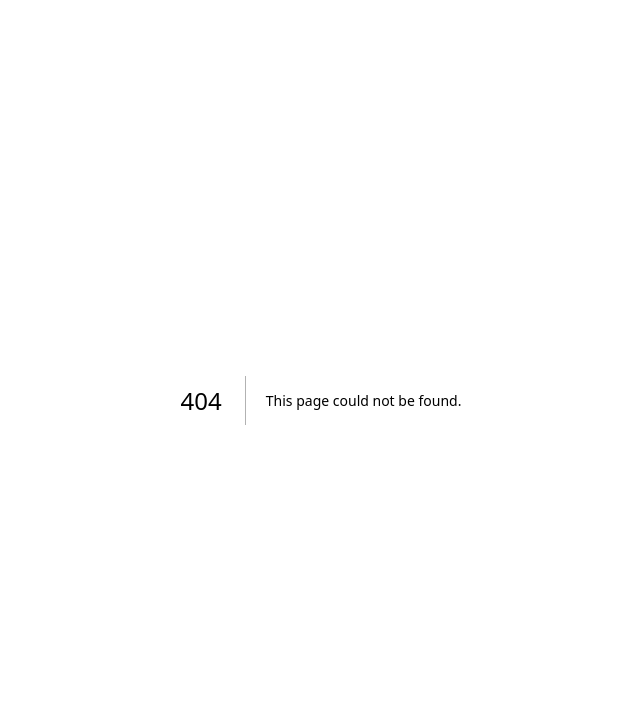
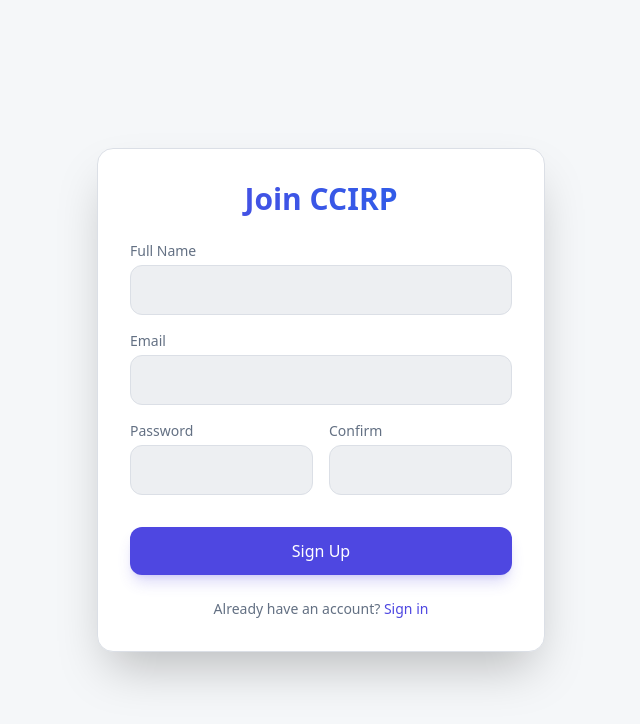
Before and after one commit to jimmy2683/CCIRP-fe, a Next.js app: page /register in a window 1280 px wide. Before the commit this address had no page. Shown: the top 724 px of the page, without its empty margins (319-959 px from the left). Built offline with nearby package versions, Linux system fonts and the light colour scheme.

Commit message:
feat: implement login and registration pages

```diff
--- /dev/null
+++ b/app/login/page.tsx
@@ -0,0 +1,58 @@
+"use client";
+
+import { useState } from "react";
+import { useAuth } from "@/components/providers/AuthProvider";
+import { api } from "@/libs/api";
+import Link from "next/link";
+
+export default function LoginPage() {
+  const [email, setEmail] = useState("");
+  const [password, setPassword] = useState("");
+  const [error, setError] = useState("");
+  const { login } = useAuth();
+
+  const handleSubmit = async (e: React.FormEvent) => {
+    e.preventDefault();
+    try {
+      const { access_token } = await api.auth.login({ email, password });
+      login(access_token);
+    } catch (err: any) {
+      setError(err.message || "Failed to log in");
+    }
+  };
+
+  return (
+    <div className="flex h-screen items-center justify-center bg-background text-foreground">
+      <div className="w-full max-w-md rounded-2xl bg-card p-8 backdrop-blur-md border border-border shadow-2xl">
+        <h1 className="text-3xl font-semibold mb-6 text-center text-gradient">CCIRP Sign In</h1>
+        {error && <div className="mb-4 bg-red-500/20 border border-red-500/50 text-red-200 p-3 rounded-lg text-sm">{error}</div>}
+        <form onSubmit={handleSubmit} className="space-y-4">
+          <div>
+            <label className="block text-sm text-muted-foreground mb-1">Email</label>
+            <input
+              type="email"
+              className="w-full bg-muted border border-border rounded-xl p-3 text-foreground focus:outline-none focus:ring-2 focus:ring-primary transition-all"
+              value={email}
+              onChange={(e) => setEmail(e.target.value)}
+              required />
+          </div>
+          <div>
+            <label className="block text-sm text-muted-foreground mb-1">Password</label>
+            <input
+              type="password"
+              className="w-full bg-muted border border-border rounded-xl p-3 text-foreground focus:outline-none focus:ring-2 focus:ring-primary transition-all"
+              value={password}
+              onChange={(e) => setPassword(e.target.value)}
+              required />
+          </div>
+          <button type="submit" className="w-full cursor-pointer bg-primary text-primary-foreground font-medium py-3 rounded-xl shadow-lg shadow-primary/20 hover:opacity-90 transition-all mt-4">
+            Sign In
+          </button>
+        </form>
+        <p className="mt-6 text-center text-sm text-muted-foreground">
+          Don't have an account? <Link href="/register" className="text-primary hover:underline">Create one</Link>
+        </p>
+      </div>
+    </div>
+  );
+}
--- /dev/null
+++ b/app/register/page.tsx
@@ -0,0 +1,86 @@
+"use client";
+
+import { useState } from "react";
+import { api } from "@/libs/api";
+import { useRouter } from "next/navigation";
+import Link from "next/link";
+
+export default function RegisterPage() {
+  const [fullName, setFullName] = useState("");
+  const [email, setEmail] = useState("");
+  const [password, setPassword] = useState("");
+  const [confirmPassword, setConfirmPassword] = useState("");
+  const [error, setError] = useState("");
+  const router = useRouter();
+
+  const handleSubmit = async (e: React.FormEvent) => {
+    e.preventDefault();
+    if (password !== confirmPassword) {
+      setError("Passwords do not match");
+      return;
+    }
+    setError("");
+
+    try {
+      await api.auth.register({ email, password, full_name: fullName });
+      router.push("/login");
+    } catch (err: any) {
+      setError(err.message || "Failed to register");
+    }
+  };
+
+  return (
+    <div className="flex h-screen items-center justify-center bg-background text-foreground">
+      <div className="w-full max-w-md rounded-2xl bg-card p-8 backdrop-blur-md border border-border shadow-2xl transform transition-all">
+        <h1 className="text-3xl font-semibold mb-6 text-center text-gradient">Join CCIRP</h1>
+        {error && <div className="mb-4 bg-red-500/10 border border-red-500/50 text-red-500 p-3 rounded-lg text-sm font-medium">{error}</div>}
+        <form onSubmit={handleSubmit} className="space-y-4">
+          <div>
+            <label className="block text-sm text-muted-foreground mb-1">Full Name</label>
+            <input
+              type="text"
+              className="w-full bg-muted border border-border rounded-xl p-3 text-foreground focus:outline-none focus:ring-2 focus:ring-primary transition-all"
+              value={fullName}
+              onChange={(e) => setFullName(e.target.value)}
+              required />
+          </div>
+          <div>
+            <label className="block text-sm text-muted-foreground mb-1">Email</label>
+            <input
+              type="email"
+              className="w-full bg-muted border border-border rounded-xl p-3 text-foreground focus:outline-none focus:ring-2 focus:ring-primary transition-all"
+              value={email}
+              onChange={(e) => setEmail(e.target.value)}
+              required />
+          </div>
+          <div className="grid grid-cols-2 gap-4">
+            <div>
+              <label className="block text-sm text-muted-foreground mb-1">Password</label>
+              <input
+                type="password"
+                className="w-full bg-muted border border-border rounded-xl p-3 text-foreground focus:outline-none focus:ring-2 focus:ring-primary transition-all"
+                value={password}
+                onChange={(e) => setPassword(e.target.value)}
+                required />
+            </div>
+            <div>
+              <label className="block text-sm text-muted-foreground mb-1">Confirm</label>
+              <input
+                type="password"
+                className="w-full bg-muted border border-border rounded-xl p-3 text-foreground focus:outline-none focus:ring-2 focus:ring-primary transition-all"
+                value={confirmPassword}
+                onChange={(e) => setConfirmPassword(e.target.value)}
+                required />
+            </div>
+          </div>
+          <button type="submit" className="w-full cursor-pointer bg-primary text-primary-foreground font-medium py-3 rounded-xl shadow-lg shadow-primary/20 hover:opacity-90 transition-all mt-4">
+            Sign Up
+          </button>
+        </form>
+        <p className="mt-6 text-center text-sm text-muted-foreground">
+          Already have an account? <Link href="/login" className="text-primary hover:underline">Sign in</Link>
+        </p>
+      </div>
+    </div>
+  );
+}
```
